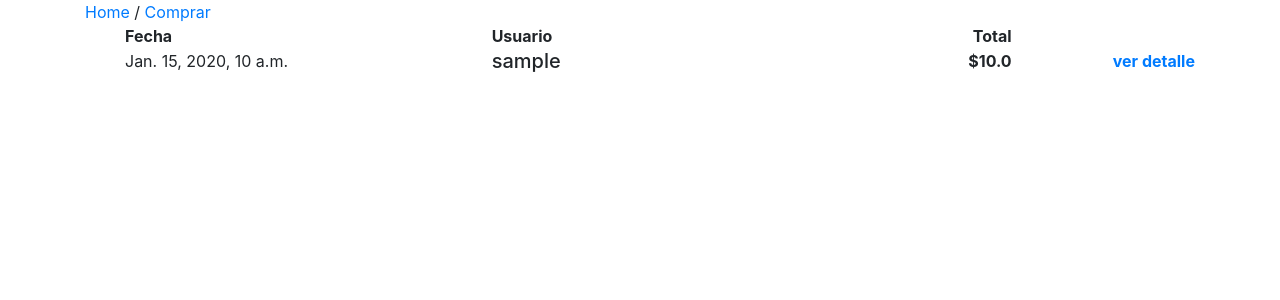
After one commit to aledotdev/django-simple-test, a Django app: page / in a window 1280 px wide. The commit adds this page. Shown: the top 300 px of the page. Run offline with Django 3.2, Linux system fonts and the light colour scheme; tables that the repository leaves empty hold one stand-in row (values such as "Sample post"); some libraries are stand-ins or nearby versions.

Commit message:
added home and detalle de compra

```diff
--- a/clarika_test/clarika_test/urls.py
+++ b/clarika_test/clarika_test/urls.py
@@ -2,11 +2,12 @@ from django.contrib import admin
 from django.urls import path
 from django.conf import settings
 
-from core.views import CompraFormView, detalle_compra_view
+from core.views import CompraFormView, detalle_compra_view, home_view
 
 urlpatterns = [
-    path('comprar/', CompraFormView.as_view()),
-    path('detalle_compra/<int:compra_id>/', detalle_compra_view),
+    path('', home_view, name="home"),
+    path('comprar/', CompraFormView.as_view(), name="comprar"),
+    path('detalle_compra/<int:compra_id>/', detalle_compra_view, name="detalle-compra"),
     path('admin/', admin.site.urls),
 ]
 
--- a/clarika_test/core/templates/base.html
+++ b/clarika_test/core/templates/base.html
@@ -31,6 +31,8 @@
   </head>
   <body>
     <div class="container">
+      <div><a href="{% url 'home' %}">Home</a>
+        / <a href="{% url 'comprar' %}">Comprar</a></div>
       {% block content %}{% endblock %}
     </div>
     <!-- Optional JavaScript -->
--- /dev/null
+++ b/clarika_test/core/templates/home.html
@@ -0,0 +1,27 @@
+{% extends 'base.html' %}
+
+{% block content %}
+
+<ul>
+  <li>
+    <div class="row">
+      <div class="col-4 title">Fecha</div>
+      <div class="col-4 title">Usuario</div>
+      <div class="col-2 precio title">Total</div>
+      <div class="col-4 title"></div>
+    </div>
+  </li>
+  {% for compra in compras %}
+  <li>
+    <div class="row">
+      <div class="col-4">{{ compra.fecha }}</div>
+      <div class="col-4"><h5>{{ compra.usuario.username }}</h5></div>
+      <div class="col-2 precio">${{ compra.total }}</div>
+      <div class="col-2 precio">
+        <a href="{% url 'detalle-compra' compra_id=compra.id %}">ver detalle</a>
+      </div>
+    </div>
+  </li>
+  {% endfor %}
+</ul>
+{% endblock %}
--- a/clarika_test/core/views.py
+++ b/clarika_test/core/views.py
@@ -1,8 +1,13 @@
-from django.shortcuts import render
+from django.shortcuts import render, redirect
 from django.views import View
 from django.utils import timezone
 
 from .models import Producto, Compra, DetalleCompra, DescripcionProducto
+
+
+def home_view(request):
+    compras = Compra.objects.order_by('-fecha')
+    return render(request, 'home.html', dict(compras=compras))
 
 
 def detalle_compra_view(request, compra_id):
@@ -35,7 +40,7 @@ class CompraFormView(View):
         compra.total = precio_total
         compra.save()
 
-        return self.get(request)
+        return redirect('detalle-compra', compra_id=compra.id)
 
 
 def parse_productos(data):
```
